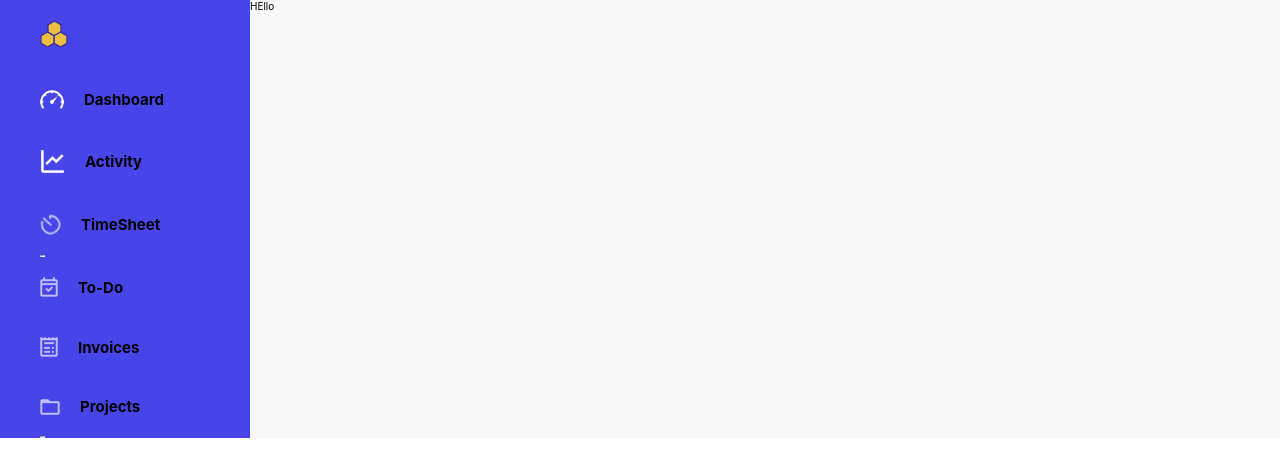
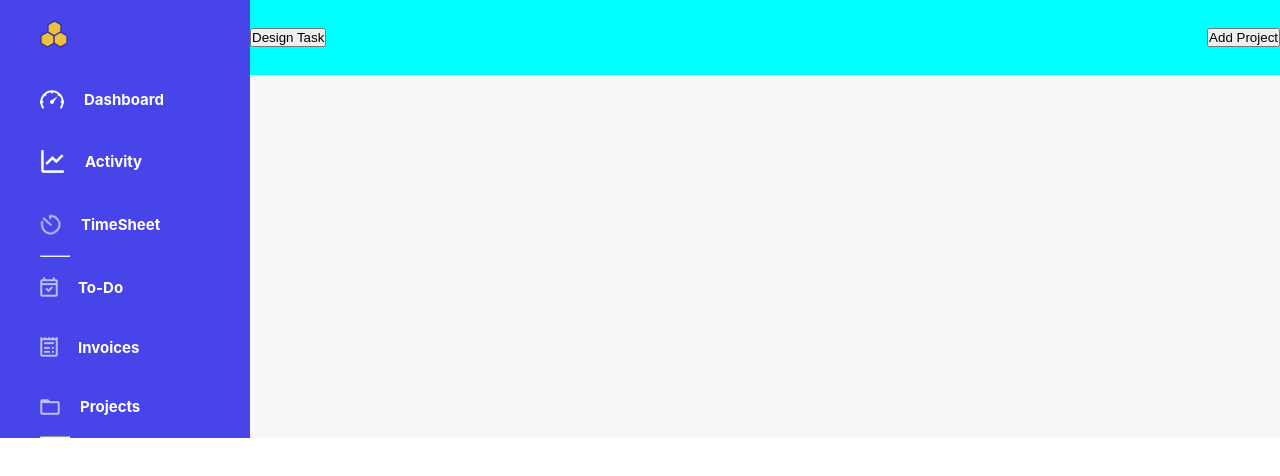
Before and after one commit to rohit1101/challenge-2, a React (Create React App) app: page / in a window 1280 px wide. Shown: the top 476 px of the page. Built offline with nearby package versions, Linux system fonts and the light colour scheme.

Commit message:
working on sidebar

```diff
--- a/src/components/SideNav/SideNav.jsx
+++ b/src/components/SideNav/SideNav.jsx
@@ -19,7 +19,10 @@ export function SideNav() {
         {/* <Three /> */}
       </div>
       <div className={styles.center}>
-        <p>HEllo</p>
+        <div className={styles.top}>
+          <button>Design Task</button>
+          <button>Add Project</button>
+        </div>
       </div>
     </div>
   );
--- a/src/components/SideNav/SideNav.module.css
+++ b/src/components/SideNav/SideNav.module.css
@@ -17,6 +17,7 @@
 .activ h2,
 .time h2 {
   padding: 0 2rem;
+  color: #fff;
 }
 
 .first {
@@ -24,11 +25,18 @@
 }
 
 hr {
-  width: 2%;
-
+  width: 12%;
   margin: 0 4rem;
 }
 
 .center {
   background-color: #f8f8f8;
 }
+
+.top {
+  display: flex;
+  justify-content: space-between;
+  align-items: center;
+  height: 75px;
+  background-color: aqua;
+}
```
